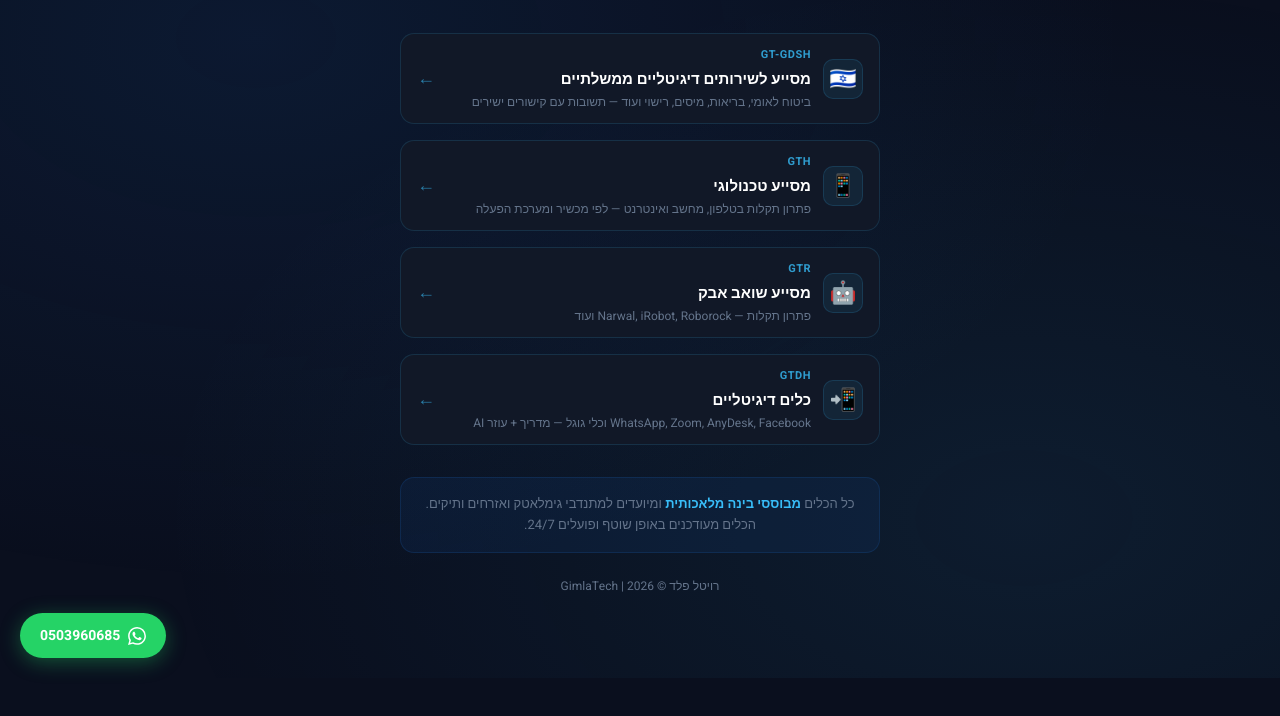
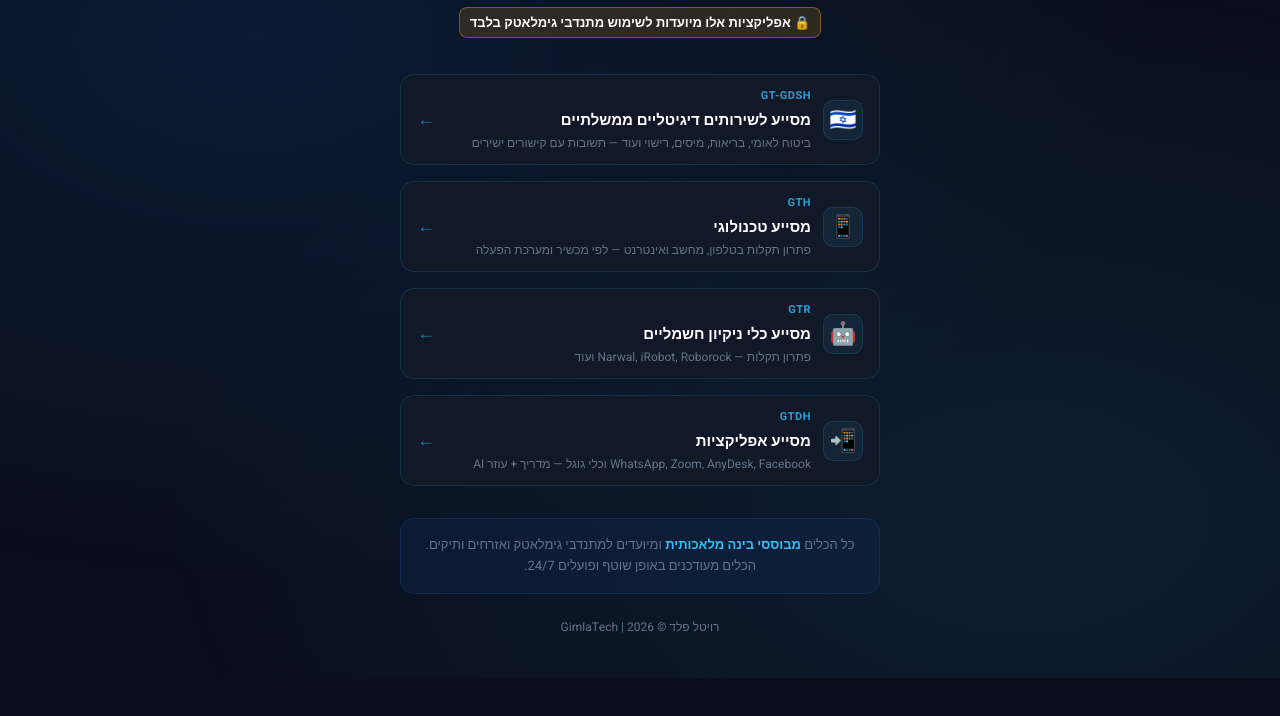
Before and after one commit to prevital-eng/GTA, a plain HTML site: page index.html in a window 1280 px wide. Shown: the part 122-838 px from the top of the page. Before the commit the page ends 800 px from the top, so only its background shows below. Drawn offline with Linux system fonts and the light colour scheme.

Commit message:
Update index.html

```diff
--- a/index.html
+++ b/index.html
@@ -44,8 +44,6 @@
   .info-bar p { font-size: 13px; color: var(--muted); line-height: 1.6; }
   .info-bar strong { color: var(--accent); }
   .footer { margin-top: 24px; text-align: center; font-size: 12px; color: var(--muted); opacity: 0.5; animation: fadeUp 0.6s 0.5s ease both; }
-  .wa-btn { position: fixed; bottom: 20px; left: 20px; background: #25d366; color: white; border-radius: 50px; padding: 12px 20px; font-size: 14px; font-weight: 700; text-decoration: none; display: flex; align-items: center; gap: 8px; box-shadow: 0 4px 20px rgba(37,211,102,0.35); transition: transform 0.2s; z-index: 100; font-family: 'Heebo', sans-serif; }
-  .wa-btn:hover { transform: translateY(-2px); }
   @keyframes fadeDown { from { opacity: 0; transform: translateY(-16px); } to { opacity: 1; transform: translateY(0); } }
   @keyframes fadeUp { from { opacity: 0; transform: translateY(16px); } to { opacity: 1; transform: translateY(0); } }
 </style>
@@ -58,6 +56,9 @@
       <div class="logo-text">Gimla<span>Tech</span></div>
     </div>
     <div class="tagline">סיירת גימלאטק — כלים דיגיטליים לתמיכה בוותיקים</div>
+    <div style="font-size:13px;color:#ffffff;background:rgba(245,158,11,0.15);border:1px solid rgba(245,158,11,0.4);border-radius:8px;padding:5px 10px;margin-top:10px;font-weight:700;">
+      🔒 אפליקציות אלו מיועדות לשימוש מתנדבי גימלאטק בלבד
+    </div>
   </div>
 
   <div class="apps">
@@ -85,7 +86,7 @@
       <div class="app-icon">🤖</div>
       <div class="app-info">
         <div class="app-code">GTR</div>
-        <div class="app-name">מסייע שואב אבק</div>
+        <div class="app-name">מסייע כלי ניקיון חשמליים</div>
         <div class="app-desc">פתרון תקלות — Narwal, iRobot, Roborock ועוד</div>
       </div>
       <div class="app-arrow">←</div>
@@ -95,7 +96,7 @@
       <div class="app-icon">📲</div>
       <div class="app-info">
         <div class="app-code">GTDH</div>
-        <div class="app-name">כלים דיגיטליים</div>
+        <div class="app-name">מסייע אפליקציות</div>
         <div class="app-desc">WhatsApp, Zoom, AnyDesk, Facebook וכלי גוגל — מדריך + עוזר AI</div>
       </div>
       <div class="app-arrow">←</div>
@@ -109,9 +110,5 @@
   <div class="footer"><p>רויטל פלד © 2026 | GimlaTech</p></div>
 </div>
 
-<a class="wa-btn" href="tel:0503960685">
-  <svg width="18" height="18" viewBox="0 0 24 24" fill="currentColor"><path d="M17.472 14.382c-.297-.149-1.758-.867-2.03-.967-.273-.099-.471-.148-.67.15-.197.297-.767.966-.94 1.164-.173.199-.347.223-.644.075-.297-.15-1.255-.463-2.39-1.475-.883-.788-1.48-1.761-1.653-2.059-.173-.297-.018-.458.13-.606.134-.133.298-.347.446-.52.149-.174.198-.298.298-.497.099-.198.05-.371-.025-.52-.075-.149-.669-1.612-.916-2.207-.242-.579-.487-.5-.669-.51-.173-.008-.371-.01-.57-.01-.198 0-.52.074-.792.372-.272.297-1.04 1.016-1.04 2.479 0 1.462 1.065 2.875 1.213 3.074.149.198 2.096 3.2 5.077 4.487.709.306 1.262.489 1.694.625.712.227 1.36.195 1.871.118.571-.085 1.758-.719 2.006-1.413.248-.694.248-1.289.173-1.413-.074-.124-.272-.198-.57-.347m-5.421 7.403h-.004a9.87 9.87 0 01-5.031-1.378l-.361-.214-3.741.982.998-3.648-.235-.374a9.86 9.86 0 01-1.51-5.26c.001-5.45 4.436-9.884 9.888-9.884 2.64 0 5.122 1.03 6.988 2.898a9.825 9.825 0 012.893 6.994c-.003 5.45-4.437 9.884-9.885 9.884m8.413-18.297A11.815 11.815 0 0012.05 0C5.495 0 .16 5.335.157 11.892c0 2.096.547 4.142 1.588 5.945L.057 24l6.305-1.654a11.882 11.882 0 005.683 1.448h.005c6.554 0 11.89-5.335 11.893-11.893a11.821 11.821 0 00-3.48-8.413z"/></svg>
-  0503960685
-</a>
 </body>
 </html>
```
